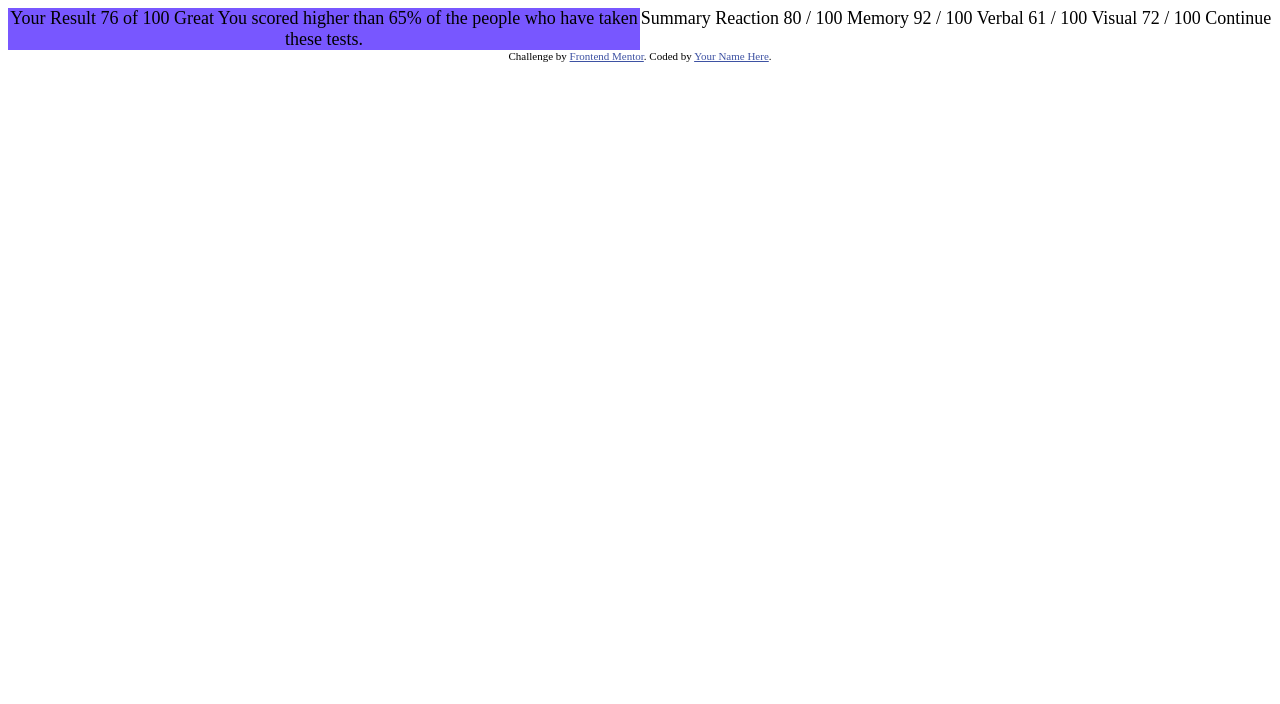
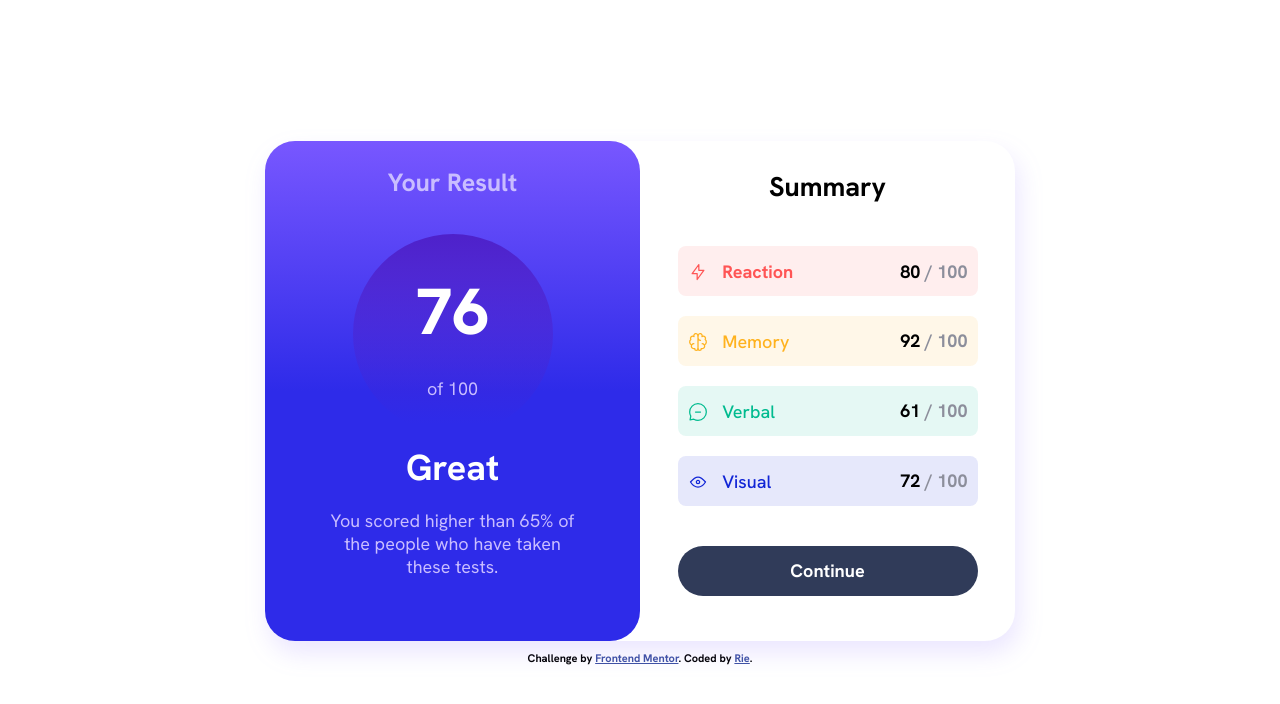
Before and after one commit to rietse/FrontEndMentor, a plain HTML site: page results-summary-component-main/index.html in a window 1280 px wide. Drawn offline with Linux system fonts and the light colour scheme.

Commit message:
html + css

```diff
--- a/results-summary-component-main/index.html
+++ b/results-summary-component-main/index.html
@@ -15,35 +15,49 @@
 <body>
   <div class="flex-container">
     <div class="result">
-      Your Result
-      76
-      of 100
-
-      Great
-      You scored higher than 65% of the people who have taken these tests.
+      <p id="result-text">Your Result</p>
+      <div class="circle">
+        <p id="score">76</p> <br>
+        <p id="total">of 100</p>
+      </div>
+      <h1>Great</h1>
+      <p>You scored higher than 65% of the people who have taken these tests.</p>
     </div>
 
     <div class="summary">
-      Summary
+      <h2>Summary</h2>
+      <div class="bars">
+        <div class="reaction score-bar"><span><img class="icon" src="./assets/images/icon-reaction.svg">
+            <p id="react-text"><b>Reaction</p>
+          </span>
+          <p id="score-text"><b class="bold">80</b> / 100</p>
+        </div>
 
-      Reaction
-      80 / 100
+        <div class="memory score-bar"><span><img class="icon" src="./assets/images/icon-memory.svg">
+            <p id="memory-text">Memory</p>
+          </span>
+          <p id="score-text"><b class="bold">92</b> / 100</p>
+        </div>
 
-      Memory
-      92 / 100
+        <div class="verbal score-bar"><span><img class="icon" src="./assets/images/icon-verbal.svg">
+            <p id="verbal-text">Verbal</p>
+          </span>
+          <p id="score-text"><b class="bold">61</b> / 100</p>
+        </div>
 
-      Verbal
-      61 / 100
+        <div class="visual score-bar"><span><img class="icon" src="./assets/images/icon-visual.svg">
+            <p id="visual-text">Visual</p>
+          </span>
+          <p id="score-text"><b class="bold">72</b> / 100</p>
+        </div>
 
-      Visual
-      72 / 100
-
-      Continue
+        <div class="continue">Continue</div>
+      </div>
     </div>
   </div>
   <div class="attribution">
     Challenge by <a href="https://www.frontendmentor.io?ref=challenge" target="_blank">Frontend Mentor</a>.
-    Coded by <a href="#">Your Name Here</a>.
+    Coded by <a href="https://github.com/rietse">Rie</a>.
   </div>
 </body>
 
--- a/results-summary-component-main/style.css
+++ b/results-summary-component-main/style.css
@@ -1,31 +1,255 @@
 .attribution {
     font-size: 11px; text-align: center;
+    font-family: HankenGrotesk;
+    margin: 10px;
 }
 
 .attribution a {
     color: hsl(228, 45%, 44%);
 }
 
+@font-face {
+	font-family: HankenGrotesk;
+	src: url(assets/fonts/HankenGrotesk-VariableFont_wght.ttf);
+}
+
+body {
+    display: flex;
+    align-items: center;
+    justify-content: center;
+    height: 100vh;
+    flex-direction: column;
+}
+
 .result {
-    background: hsl(252, 100%, 67%);
-    width: 375px;
-    flex: 50%;
+    display: flex;
+    flex-grow: 0;
+    background: rgb(120,87,255);
+    background: linear-gradient(180deg, rgba(120,87,255,1) 0%, rgba(46,43,233,1) 50%);
+    border-radius: 30px;
+    flex-shrink: 0;
+    flex: 0 0 375px;
+    height:500px;
+    flex-direction: column;
 }
 
 .summary {
-    flex: 50%;
-    width: 375px;
+    display: flex;
+    flex-grow: 0;
+    flex-shrink: 0;
+    flex: 0 0 375px;
+    height:500px;
+    flex-direction: column;
+    justify-content: center;
+    align-items: center;
 }
 
 .flex-container {
     display: flex;
+    flex: 0 0 500px;
+    max-width: 750px;
     flex-direction: row;
+    border-radius: 30px;
     font-size: 18px;
     text-align: center;
+    font-family: HankenGrotesk;
+    align-items: center;
+    justify-content: center;
+    background-color: #fff;
+    filter: drop-shadow(0.25rem 0.75rem 0.75rem rgba(120,87,255,0.15));
 }
 
-@media (max-width: 800px) {
+.circle {
+    display: flex;
+    width: 200px;
+    height: 200px;
+    border-radius: 50%;
+    color: #fff;
+    background: rgb(78,33,202);
+    background: linear-gradient(180deg, rgba(78,33,202,1) 0%, rgba(36,33,202,0) 95%);
+    margin: auto;
+    align-items: center;
+    justify-content: center;
+    flex-direction: column;
+    flex: 0 0 auto;
+    flex-shrink: 0;
+    margin-top: 10px;
+    margin-bottom: 10px;
+}
+
+.circle p {
+    margin: 0;
+}
+
+#result-text {
+    color: #C9BDFF;
+    font-size: 25px;
+    font-weight: 700;
+}
+
+#score {
+    color: #fff;
+    font-size: 65px;
+    font-weight: 800;
+}
+
+#total {
+    color: #C9BDFF;
+}
+
+h1 {
+    color: #fff;
+    margin: 0;
+}
+
+.summary h2 {
+    align-self: left;
+}
+
+.result p {
+    color: #C9BDFF;
+    padding-left: 60px;
+    padding-right: 60px;
+}
+
+.score-bar {
+    border-radius: 8px;
+    margin-top: 20px;
+    margin-bottom: 20px;
+    padding-left: 10px;
+    padding-right: 10px;
+    display: flex;
+    justify-content: space-between;
+    align-items: center;
+    height: 50px;
+}
+
+.reaction {
+    background-color: hsl(0, 100%, 67%, 0.1);
+}
+
+.reaction p {
+    padding-left: 10px;
+    margin: 0;
+    display: inline-block;
+    vertical-align: middle;
+    color: #8c8e9b;
+}
+
+#react-text {
+    color: #ff5555;
+    font-weight: 500;
+
+}
+
+.memory {
+    background-color: hsl(39, 100%, 56%, 0.1);
+}
+
+.memory p {
+    padding-left: 10px;
+    margin: 0;
+    display: inline-block;
+    vertical-align: middle;
+    color: #8c8e9b;
+}
+
+#memory-text {
+    color: #ffb21e;
+    font-weight: 500;
+}
+
+.verbal {
+    background-color: hsl(166, 100%, 37%, 0.1);
+}
+
+.verbal p {
+    padding-left: 10px;
+    margin: 0;
+    display: inline-block;
+    vertical-align: middle;
+    color: #8c8e9b;
+}
+
+#verbal-text {
+    color: #00bb8f;
+    font-weight: 500;
+}
+
+.visual {
+    background-color: hsl(234, 85%, 45%, 0.1);
+}
+
+.visual p {
+    padding-left: 10px;
+    margin: 0;
+    display: inline-block;
+    vertical-align: middle;
+    color: #8c8e9b;
+}
+
+.bold {
+    color: black;
+    font-weight: 700;
+}
+
+#visual-text {
+    color: #1125d6;
+    font-weight: 500;
+}
+
+.icon {
+    vertical-align: middle;
+}
+
+#score-text {
+    display: inline-block;
+    text-align: right;
+    margin: 0;
+}
+
+.bars {
+    width: 80%;
+}
+
+.continue {
+    background-color: #303b59;
+    height: 50px;
+    margin-top: 40px;
+    margin-bottom: 40px;
+    border-radius: 25px;
+    line-height: 50px;
+    color: #fff;
+    cursor: pointer;
+}
+
+.continue:hover {
+    background: rgb(120,87,255);
+    background: linear-gradient(180deg, rgba(120,87,255,1) 0%, rgba(46,43,233,1) 50%);
+}
+
+@media (max-width: 750px) {
     .flex-container {
       flex-direction: column;
     }
+
+
+
+    .circle {
+        width: 150px;
+        height: 150px;
+    }
+
+    #score {
+        font-size: 50px;
+    }
+
+    #total {
+        color: #C9BDFF;
+        font-size: 12px;
+    }
+
+    .bars {
+        width: 150%;
+    }
   }
```
